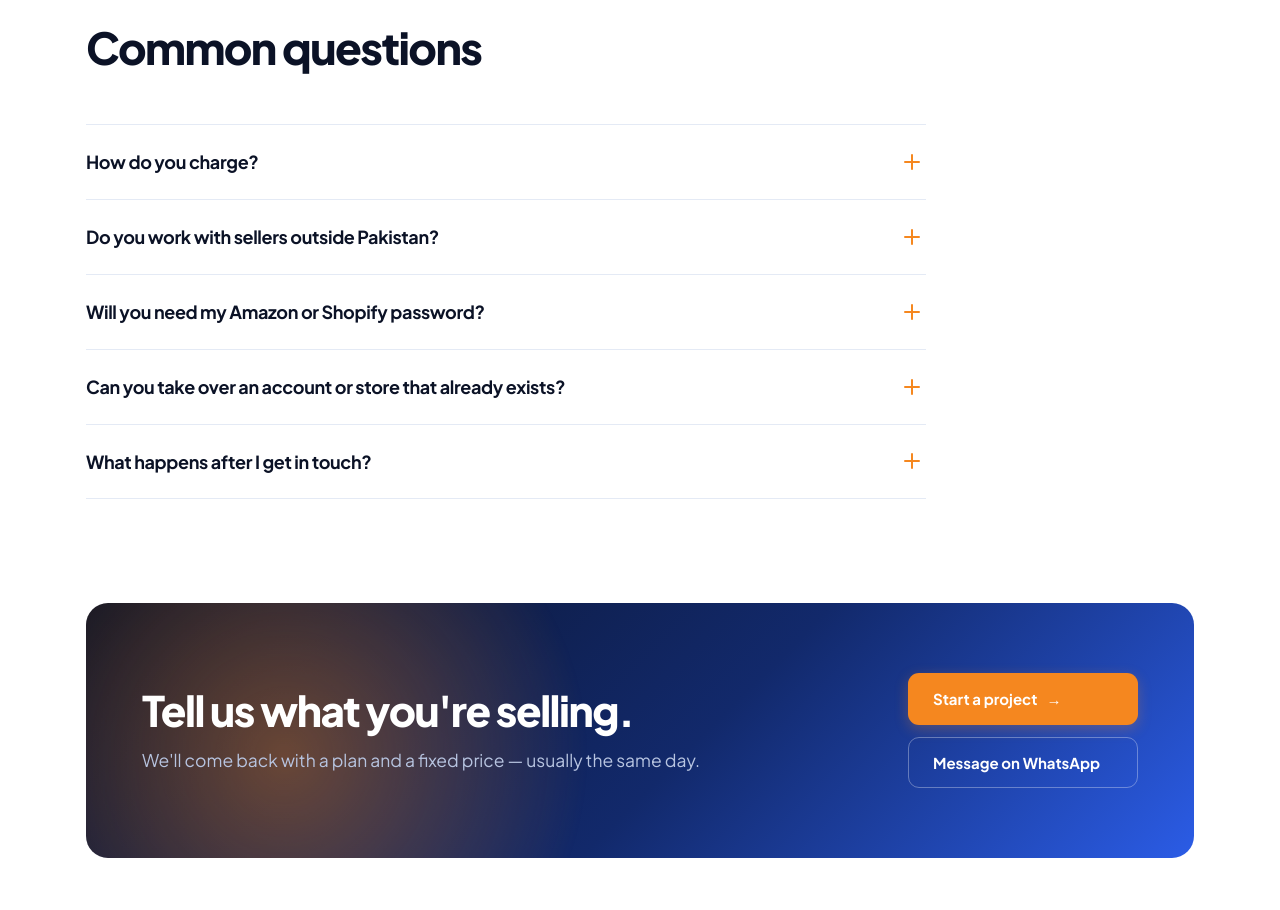
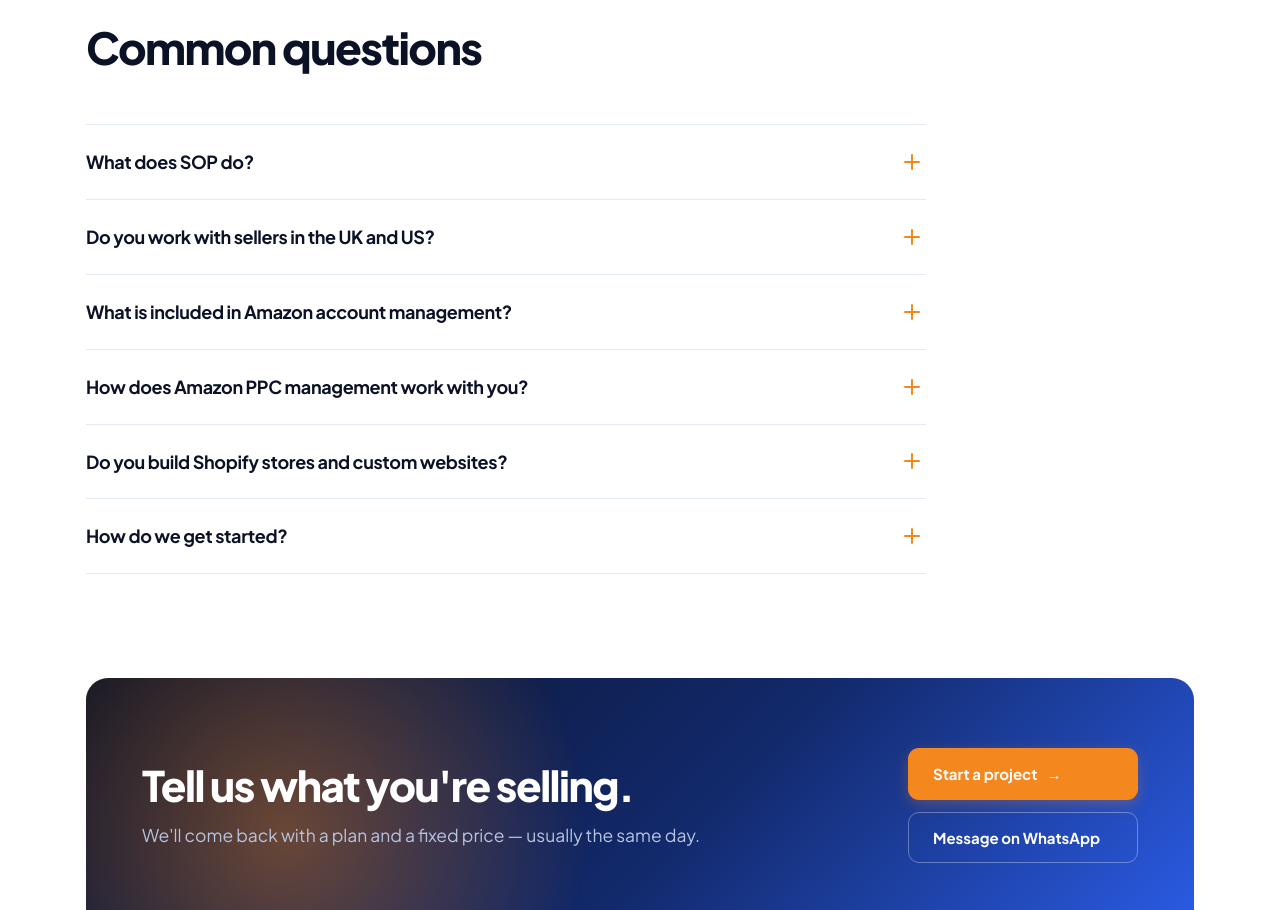
Before and after one commit to startofpakistan1-svg/sop-website, a Next.js app: page / in a window 1280 px wide. Shown: the part 3940-4850 px from the top of the page. Built offline with nearby package versions, Linux system fonts and the light colour scheme.

Commit message:
Add homepage FAQ

```diff
--- a/src/app/globals.css
+++ b/src/app/globals.css
@@ -402,6 +402,8 @@ section{padding:104px 0}
 .faq-icon::after{left:7px;top:0;width:2px;height:16px}
 .faq-item[open] .faq-icon::after{transform:rotate(90deg);opacity:0}
 .faq-item p{color:var(--ash);font-size:16.5px;padding:0 40px 24px 0;margin:0;animation:faqOpen .35s var(--e) both}
+.faq-item p a{color:var(--blue);font-weight:600}
+.faq-item p a:hover{text-decoration:underline}
 @keyframes faqOpen{from{opacity:0;transform:translateY(-8px)}to{opacity:1;transform:none}}
 
 /* ============ TESTIMONIALS ============ */
--- a/src/app/page.js
+++ b/src/app/page.js
@@ -68,28 +68,54 @@ const work = [
 // },
 const testimonials = [];
 
+// Answers may contain [text](/path) links. They render as <Link>s and are
+// stripped to plain text for the FAQPage schema below.
 const faqs = [
   {
-    q: "How do you charge?",
-    a: "A fixed monthly fee for Amazon account management and PPC, and a fixed project price for store builds and AI systems, agreed in writing before we start. We do not take a percentage of your sales or ad spend, and there is no long contract.",
+    q: "What does SOP do?",
+    a: "We run Amazon seller accounts and PPC campaigns, build and maintain Shopify, WordPress and custom-coded stores, and design AI agent systems that handle content and customer operations. Most clients hand us one of those and end up handing us two. Everything is on a fixed fee, with one person as your point of contact. See the full list on our [services page](/services).",
   },
   {
-    q: "Do you work with sellers outside Pakistan?",
-    a: "Most of our clients are in the UK and US, with others in Pakistan and India. We are four to five hours ahead of the UK, so the daily work on your account is usually finished before your morning, and we are available for calls during UK afternoons and US mornings.",
+    q: "Do you work with sellers in the UK and US?",
+    a: "Yes. Most of our clients sell on Amazon.co.uk or Amazon.com, and we also work with businesses in Pakistan and India. We are four to five hours ahead of the UK, so the daily work on your account is usually finished before your morning, and we overlap with UK afternoons and US mornings for calls and messages.",
   },
   {
-    q: "Will you need my Amazon or Shopify password?",
-    a: "No. On Amazon you add us as a user in Seller Central with only the permissions the work needs. On Shopify we use a collaborator or staff account. You control the access and can remove it whenever you like.",
+    q: "What is included in Amazon account management?",
+    a: "Listings and optimisation, Sponsored ads, inventory planning and FBA shipments, account health, customer messages and returns, and monthly reporting, all handled by one team. You add us as a user in Seller Central with only the permissions the work needs, and you can remove that access at any time. Details are on the [Amazon account management page](/amazon-account-management).",
   },
   {
-    q: "Can you take over an account or store that already exists?",
-    a: "Yes, and that is how most engagements start. We audit what is there first: campaign structure and wasted spend on Amazon, theme, apps and speed on Shopify, or the manual process an AI system would replace. You get the findings in writing whether or not you hire us, and if you do, the first weeks are spent fixing what the audit found before anything new is added.",
+    q: "How does Amazon PPC management work with you?",
+    a: "It starts with a free audit of your current campaigns, which you keep whether or not you hire us. Then a written plan with a target ACoS and a fixed monthly fee. Each week we add negative keywords, adjust bids, restructure where needed and send a plain-English report. Read more on the [Amazon PPC management page](/amazon-ppc-management).",
   },
   {
-    q: "What happens after I get in touch?",
-    a: "We reply the same working day, usually within a few hours. If it makes sense we have a short call, then you get a written plan and a price. If it is a fit, we start when you are ready; if not, you keep the plan.",
+    q: "Do you build Shopify stores and custom websites?",
+    a: "Both. Shopify when you want a proven checkout and fast launch, WordPress or WooCommerce when that fits better, and hand-coded HTML, CSS and JavaScript when design control and speed matter most. Product setup, payments, shipping and tax are part of every build. We will tell you which one fits before quoting. See [web development on our services page](/services).",
+  },
+  {
+    q: "How do we get started?",
+    a: "Send a message through the [contact page](/contact) or on WhatsApp with what you sell and where you are stuck. We reply the same working day, usually within a few hours. If it makes sense we have a short call, then you get a written plan and a fixed price. If it is a fit we start when you are ready; if not, you keep the plan.",
   },
 ];
+
+// [label](/href) → <Link>; everything else is plain text.
+const LINK = /(\[[^\]]+\]\([^)]+\))/g;
+function withLinks(text) {
+  return text.split(LINK).filter(Boolean).map((part, i) => {
+    const m = part.match(/^\[([^\]]+)\]\(([^)]+)\)$/);
+    return m ? <Link key={i} href={m[2]}>{m[1]}</Link> : part;
+  });
+}
+const plain = (text) => text.replace(/\[([^\]]+)\]\([^)]+\)/g, "$1");
+
+const faqSchema = {
+  "@context": "https://schema.org",
+  "@type": "FAQPage",
+  mainEntity: faqs.map((f) => ({
+    "@type": "Question",
+    name: f.q,
+    acceptedAnswer: { "@type": "Answer", text: plain(f.a) },
+  })),
+};
 
 export default function Home() {
   return (
@@ -97,6 +123,12 @@ export default function Home() {
       {/* Organisation + WebSite structured data. Google reads this from the
           home page; it does not need repeating on every route. */}
       <Schema />
+      <script
+        type="application/ld+json"
+        dangerouslySetInnerHTML={{
+          __html: JSON.stringify(faqSchema).replace(/</g, "\\u003c"),
+        }}
+      />
 
       {/* HERO */}
       <section className="hero">
@@ -260,7 +292,7 @@ export default function Home() {
                   {f.q}
                   <span className="faq-icon" aria-hidden="true" />
                 </summary>
-                <p>{f.a}</p>
+                <p>{withLinks(f.a)}</p>
               </details>
             ))}
           </div>
```
